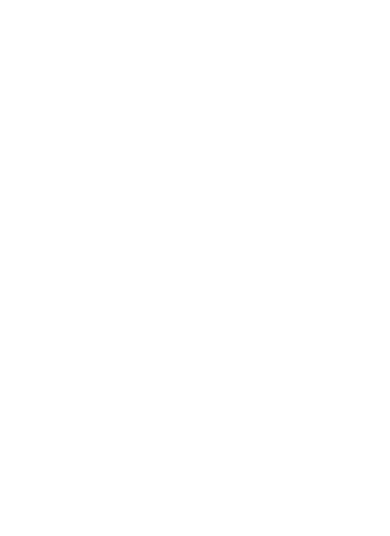
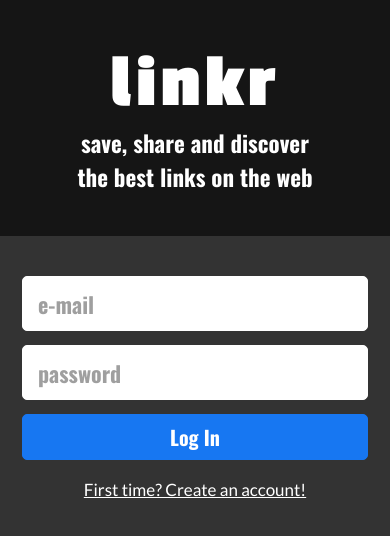
Before and after one commit to EduardoPacheco12/projeto17-linkr-front, a React app: page / in a window 390 px wide. Before the commit this address had no page. Built offline with nearby package versions, Linux system fonts and the light colour scheme.

Commit message:
feat: add login and sign-up screen mobile layout

```diff
--- a/package.json
+++ b/package.json
@@ -7,6 +7,7 @@
     "react": "^17.0.2",
     "react-dom": "^17.0.2",
     "react-icons": "^4.4.0",
+    "react-loader-spinner": "^5.1.7-beta.1",
     "react-router-dom": "^6.3.0",
     "react-scripts": "^4.0.3",
     "styled-components": "^5.3.5"
--- a/public/index.html
+++ b/public/index.html
@@ -5,6 +5,7 @@
     <meta name="viewport" content="width=device-width, initial-scale=1" />
     <link href="https://fonts.googleapis.com/css2?family=Oswald:wght@200;300;400;500;600;700&display=swap" rel="stylesheet">
     <link href="https://fonts.googleapis.com/css2?family=Lato:ital,wght@0,100;0,300;0,400;0,700;0,900;1,100;1,300;1,400;1,700;1,900&display=swap" rel="stylesheet">
+    <link href="https://fonts.googleapis.com/css2?family=Passion+One:wght@400;700;900&display=swap" rel="stylesheet">
     <title>Linkr</title>
   </head>
   <body>
--- /dev/null
+++ b/src/assets/globalStyles.js
@@ -0,0 +1,12 @@
+import { createGlobalStyle } from "styled-components";
+
+const GlobalStyle = createGlobalStyle`
+  body {
+    margin: 0;
+    padding: 0;
+    background-color: #333333;
+    box-sizing: border-box;
+  }
+`;
+
+export default GlobalStyle;
--- a/src/assets/reset.css
+++ b/src/assets/reset.css
@@ -46,3 +46,7 @@ table {
 	border-collapse: collapse;
 	border-spacing: 0;
 }
+
+*{
+	box-sizing: border-box;
+}
--- a/src/components/App.js
+++ b/src/components/App.js
@@ -5,12 +5,16 @@ import Navbar from "./Navbar/Navbar";
 import "../assets/reset.css";
 import "../assets/style.css";
 import Timeline from "./Timeline/Timeline";
+import Login from "./Login/Login";
+import SignUp from "./SignUp/SignUp";
 
 export default function App() {
   return (
     <BrowserRouter>
       <Navbar />
       <Routes>
+        <Route path="/" element={<Login />}/>
+        <Route path="/sign-up" element={<SignUp />}/>
         <Route path="/users/:1" element={ <UsersView /> } />
         <Route path="/timeline" element={ <Timeline /> } />
       </Routes>
--- /dev/null
+++ b/src/components/Login/Login.js
@@ -0,0 +1,139 @@
+import styled from "styled-components";
+import axios from "axios";
+import { useState } from "react";
+import { Link, useNavigate } from "react-router-dom";
+import { ThreeDots } from  "react-loader-spinner";
+import GlobalStyle from "../../assets/globalStyles";
+
+export default function Login() {
+    //LOGIC
+    const [email, setEmail] = useState("");
+    const [password, setPassword] = useState("");
+    const [loading, setLoading] = useState(false);
+    const navigate = useNavigate();
+
+    function FinishLogin(e) {
+        e.preventDefault();
+    }
+
+    //UI
+    return(
+        <>
+            <GlobalStyle/>
+            <Title>
+                <h1>linkr</h1>
+                <h3>save, share and discover the best links on the web</h3>
+            </Title>
+            <Content>
+                <Forms onSubmit={FinishLogin}>
+                    <input type="email" placeholder="e-mail" disabled={loading === true ? true : false} onChange={(e) => setEmail(e.target.value)} value={email} required/>
+                    <input type="password" placeholder="password" max="20" disabled={loading === true ? true : false} onChange={(e) => setPassword(e.target.value)} value={password} required/>
+                    <button type="submit" disabled={loading === true ? true : false}>
+                        {loading === true ? <ThreeDots color="#FFFFFF" height={80} width={80} /> : "Log In"}
+                    </button>
+                </Forms>
+                <Click to="/sign-up">
+                    <BackRegister>First time? Create an account!</BackRegister>
+                </Click>
+            </Content>
+
+        </>
+
+    )
+}
+
+const Title = styled.div `
+    @media(max-width: 767px) {
+        height: 28vh;
+        width: 100%;
+        background-color: #151515;
+        display: flex;
+        flex-direction: column;
+        justify-content: center;
+        align-items: center;
+        h1 {
+            font-family: 'Passion One';
+            font-weight: 700;
+            font-size: 76px;
+            line-height: 84px;
+            letter-spacing: 0.05em;
+            color: #FFFFFF;
+        }
+        h3 {
+            font-family: 'Oswald';
+            font-weight: 700;
+            font-size: 23px;
+            line-height: 34px;
+            text-align: center;
+            color: #FFFFFF;
+            max-width: 237px;
+        }
+    }
+`;
+
+const Content = styled.div `
+
+`;
+
+const Forms = styled.form `
+    display: flex;
+    flex-direction: column;
+    margin-top: 40px;
+    padding: 0 22px;
+    input {
+        width: 100%;
+        height: 55px;
+        margin-bottom: 14px;
+        background: #FFFFFF;
+        border: 1px solid #FFFFFF;
+        border-radius: 5px;
+        font-family: 'Oswald';
+        font-weight: 700;
+        font-size: 22px;
+        line-height: 33px;
+        color: #9F9F9F;
+        padding-left: 15px;
+        ::-webkit-input-placeholder {
+            font-family: 'Oswald';
+            font-weight: 700;
+            font-size: 22px;
+            line-height: 33px;
+            color: #9F9F9F;
+        }
+    }
+
+    button {
+        width: 100%;
+        height: 46px;
+        margin-bottom: 20px;
+        display: flex;
+        justify-content: center;
+        align-items: center;
+        background-color: #1777F2;
+        border: 1px solid #1777F2;
+        border-radius: 5px;
+        font-family: 'Oswald';
+        font-weight: 700;
+        font-size: 20px;
+        line-height: 22px;
+        color: #FFFFFF;
+        &:hover {
+            cursor: pointer;
+        }
+    }
+`;
+
+const BackRegister = styled.p `
+    padding: 0 75px;
+    font-family: 'Lato';
+    text-align: center;
+    font-weight: 400;
+    font-size: 17px;
+    line-height: 20px;
+    text-decoration-line: underline;
+    color: #FFFFFF;
+`;
+
+const Click = styled(Link) `
+    text-decoration: none;
+`;
--- /dev/null
+++ b/src/components/SignUp/SignUp.js
@@ -0,0 +1,143 @@
+import styled from "styled-components";
+import axios from "axios";
+import { useState } from "react";
+import { Link, useNavigate } from "react-router-dom";
+import { ThreeDots } from  "react-loader-spinner";
+import GlobalStyle from "../../assets/globalStyles";
+
+export default function Login() {
+    //LOGIC
+    const [email, setEmail] = useState("");
+    const [password, setPassword] = useState("");
+    const [username, setUsername] = useState("");
+    const [pictureUrl, setPictureUrl] = useState("");
+    const [loading, setLoading] = useState(false);
+    const navigate = useNavigate();
+
+    function FinishSignUp(e) {
+        e.preventDefault();
+
+    }
+
+    //UI
+    return(
+        <>
+            <GlobalStyle/>
+            <Title>
+                <h1>linkr</h1>
+                <h3>save, share and discover the best links on the web</h3>
+            </Title>
+            <Content>
+                <Forms onSubmit={FinishSignUp}>
+                    <input type="email" placeholder="e-mail" disabled={loading === true ? true : false} onChange={(e) => setEmail(e.target.value)} value={email} required/>
+                    <input type="password" placeholder="password" max="20" disabled={loading === true ? true : false} onChange={(e) => setPassword(e.target.value)} value={password} required/>
+                    <input type="username" placeholder="username" max="20" disabled={loading === true ? true : false} onChange={(e) => setUsername(e.target.value)} value={username} required/>
+                    <input type="url" placeholder="picture url" max="20" disabled={loading === true ? true : false} onChange={(e) => setPictureUrl(e.target.value)} value={pictureUrl} required/>
+                    <button type="submit" disabled={loading === true ? true : false}>
+                        {loading === true ? <ThreeDots color="#FFFFFF" height={80} width={80} /> : "Sign Up"}
+                    </button>
+                </Forms>
+                <Click to="/">
+                    <BackLogin>Switch back to log in</BackLogin>
+                </Click>
+            </Content>
+        </>
+
+    )
+}
+
+const Title = styled.div `
+    @media(max-width: 767px) {
+        height: 28vh;
+        width: 100%;
+        background-color: #151515;
+        display: flex;
+        flex-direction: column;
+        justify-content: center;
+        align-items: center;
+        h1 {
+            font-family: 'Passion One';
+            font-weight: 700;
+            font-size: 76px;
+            line-height: 84px;
+            letter-spacing: 0.05em;
+            color: #FFFFFF;
+        }
+        h3 {
+            font-family: 'Oswald';
+            font-weight: 700;
+            font-size: 23px;
+            line-height: 34px;
+            text-align: center;
+            color: #FFFFFF;
+            max-width: 237px;
+        }
+    }
+`;
+
+const Content = styled.div `
+
+`;
+
+const Forms = styled.form `
+    display: flex;
+    flex-direction: column;
+    margin-top: 40px;
+    padding: 0 22px;
+    input {
+        width: 100%;
+        height: 55px;
+        margin-bottom: 14px;
+        background: #FFFFFF;
+        border: 1px solid #FFFFFF;
+        border-radius: 5px;
+        font-family: 'Oswald';
+        font-weight: 700;
+        font-size: 22px;
+        line-height: 33px;
+        color: #9F9F9F;
+        padding-left: 15px;
+        ::-webkit-input-placeholder {
+            font-family: 'Oswald';
+            font-weight: 700;
+            font-size: 22px;
+            line-height: 33px;
+            color: #9F9F9F;
+        }
+    }
+
+    button {
+        width: 100%;
+        height: 46px;
+        margin-bottom: 20px;
+        display: flex;
+        justify-content: center;
+        align-items: center;
+        background-color: #1777F2;
+        border: 1px solid #1777F2;
+        border-radius: 5px;
+        font-family: 'Oswald';
+        font-weight: 700;
+        font-size: 20px;
+        line-height: 22px;
+        color: #FFFFFF;
+        &:hover {
+            cursor: pointer;
+        }
+    }
+`;
+
+const BackLogin = styled.p `
+    padding: 0 75px;
+    font-family: 'Lato';
+    text-align: center;
+    font-weight: 400;
+    font-size: 17px;
+    line-height: 20px;
+    text-decoration-line: underline;
+    color: #FFFFFF;
+`;
+
+const Click = styled(Link) `
+    text-decoration: none;
+`;
```
Also changed, not shown: 2 other files.
